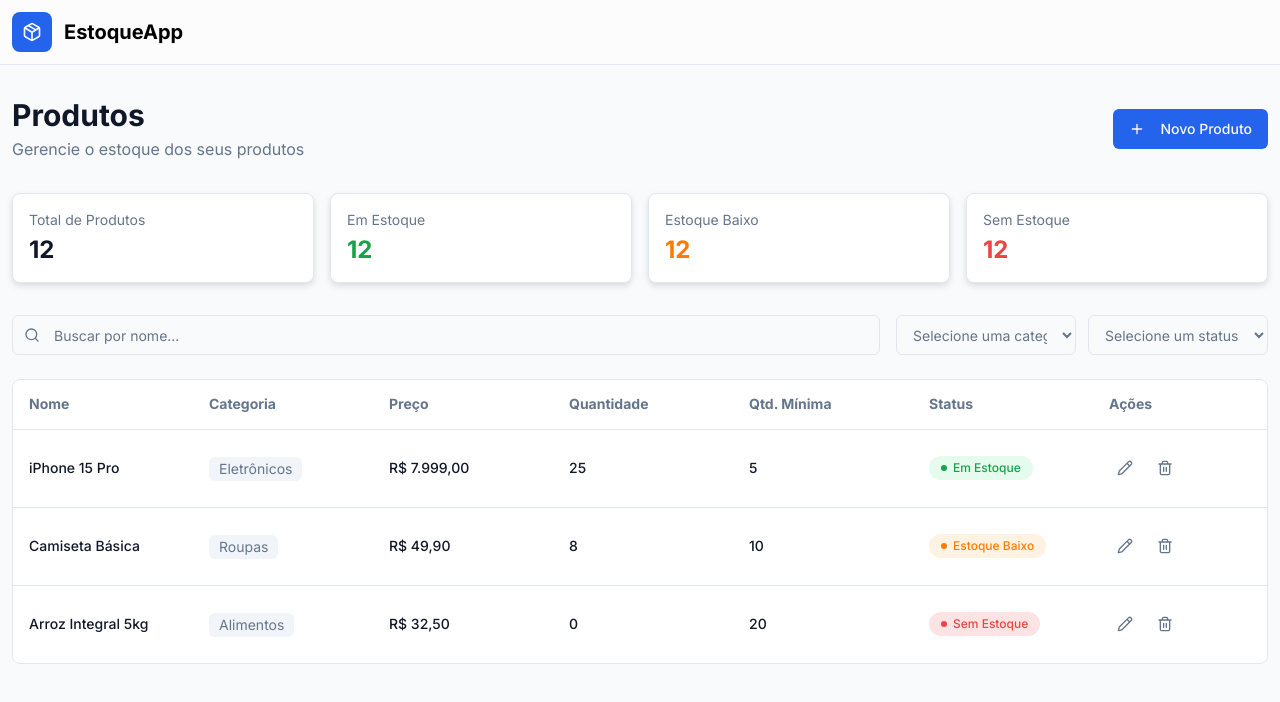
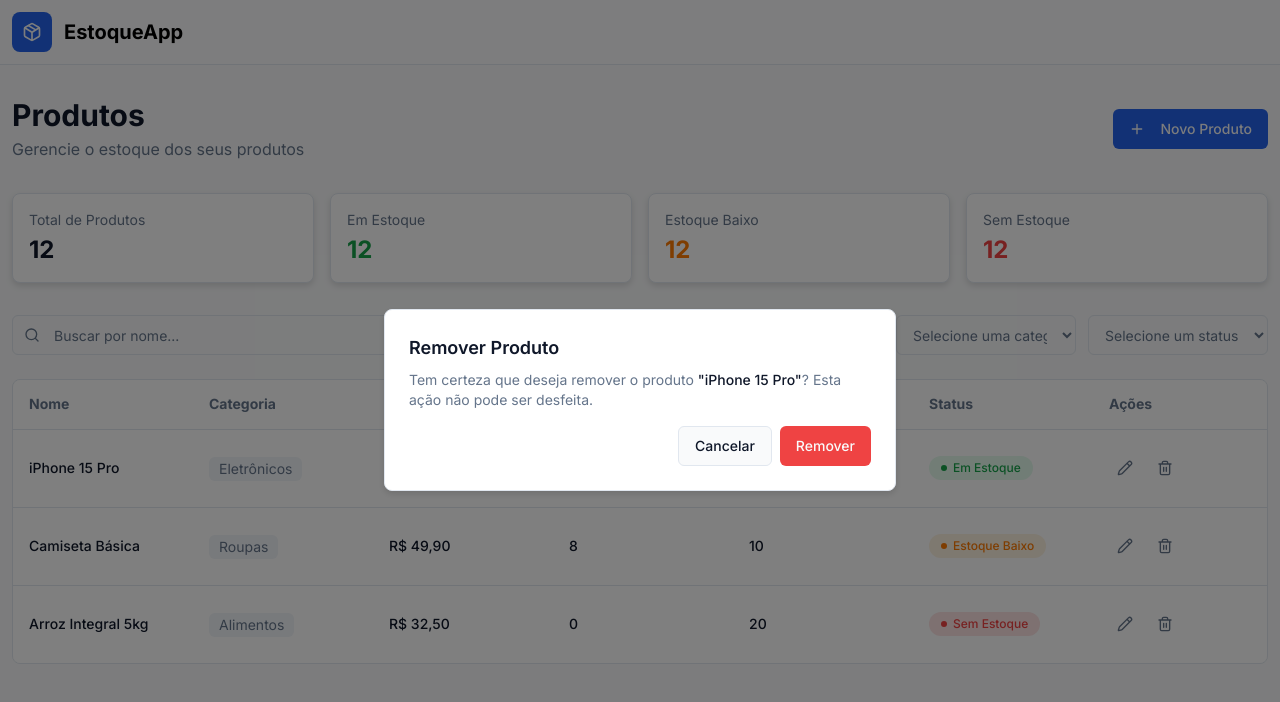
Before and after one commit to zehguilherme/product-inventory, a React (Vite) app: page / in a window 1280 px wide. Both pictures are taken after a click on the button 1165 px from the left and 468 px from the top of the page. Shown: the top 702 px of the page. Built offline with nearby package versions, Linux system fonts and the light colour scheme.

Commit message:
Add confirmation modal to delete a product

```diff
--- /dev/null
+++ b/src/components/DeleteModal.tsx
@@ -0,0 +1,100 @@
+import { useEffect, useRef } from 'react'
+
+import { Button } from './Button'
+
+interface DeleteModalProps {
+  isOpen: boolean
+  title: string
+  productName: string
+  onClose: () => void
+  deleteProduct: () => void
+}
+
+export const DeleteModal = ({
+  isOpen,
+  title,
+  productName,
+  onClose,
+  deleteProduct,
+}: DeleteModalProps) => {
+  const dialogRef = useRef<HTMLDialogElement>(null)
+
+  useEffect(() => {
+    const dialog = dialogRef.current
+
+    if (!dialog) {
+      return
+    }
+
+    if (isOpen) {
+      if (!dialog.open) {
+        dialog.showModal()
+      }
+    } else {
+      if (dialog.open) {
+        dialog.close()
+      }
+    }
+  }, [isOpen])
+
+  const handleBackdropClick = (event: React.MouseEvent<HTMLDialogElement>) => {
+    const dialog = dialogRef.current
+
+    if (!dialog) {
+      return
+    }
+
+    const modalInformationInRelationToViewPort = dialog.getBoundingClientRect()
+
+    const clickedInDialog =
+      modalInformationInRelationToViewPort.top <= event.clientY &&
+      event.clientY <= modalInformationInRelationToViewPort.bottom &&
+      modalInformationInRelationToViewPort.left <= event.clientX &&
+      event.clientX <= modalInformationInRelationToViewPort.right
+
+    if (!clickedInDialog) {
+      onClose()
+    }
+  }
+
+  return (
+    <dialog
+      ref={dialogRef}
+      onClick={handleBackdropClick}
+      onClose={onClose}
+      className="border-mystic fixed top-1/2 left-1/2 m-0 w-full max-w-lg -translate-x-1/2 -translate-y-1/2 rounded-lg border bg-white p-0 drop-shadow-md backdrop:bg-black/50"
+    >
+      <div className="p-6 shadow-xl">
+        {title && (
+          <h2 className="text-ebony mb-2 text-[18px]/[28px] font-semibold">
+            {title}
+          </h2>
+        )}
+
+        <p className="text-slate-gray mb-4 text-[14px]/[20px] font-normal">
+          Tem certeza que deseja remover o produto{' '}
+          <span className="text-ebony font-medium">"{productName}"</span>? Esta
+          ação não pode ser desfeita.
+        </p>
+
+        <div className="flex flex-col gap-2 sm:flex-row sm:justify-end">
+          <Button
+            onClick={onClose}
+            variant="ghost"
+            className="order-2 sm:order-1"
+          >
+            Cancelar
+          </Button>
+
+          <Button
+            onClick={deleteProduct}
+            variant="danger"
+            className="order-1 sm:order-2"
+          >
+            Remover
+          </Button>
+        </div>
+      </div>
+    </dialog>
+  )
+}
--- a/src/components/Table.tsx
+++ b/src/components/Table.tsx
@@ -15,13 +15,22 @@ interface TableRow {
 interface TableProps {
   columnNames: string[]
   rows: TableRow[]
+  openModalDeleteProduct: (product: TableRow) => void
 }
 
-export const Table = ({ columnNames, rows }: TableProps) => {
+export const Table = ({
+  columnNames,
+  rows,
+  openModalDeleteProduct,
+}: TableProps) => {
   const getStockStatus = (quantity: number, minQuantity: number) => {
-    if (quantity === 0) return 'Sem Estoque'
+    if (quantity === 0) {
+      return 'Sem Estoque'
+    }
 
-    if (quantity <= minQuantity) return 'Estoque Baixo'
+    if (quantity <= minQuantity) {
+      return 'Estoque Baixo'
+    }
 
     return 'Em Estoque'
   }
@@ -98,6 +107,7 @@ export const Table = ({ columnNames, rows }: TableProps) => {
                     <button
                       title="Excluir"
                       className="hover:bg-catskill-white cursor-pointer rounded-md p-2"
+                      onClick={() => openModalDeleteProduct(row)}
                     >
                       <Trash className="text-slate-gray h-4" />
                     </button>
--- a/src/pages/Home.tsx
+++ b/src/pages/Home.tsx
@@ -7,6 +7,7 @@ import { Plus } from '../components/icons/Plus'
 import { Magnifier } from '../components/icons/Magnifier'
 import { Select } from '../components/Form/Select'
 import { Table } from '../components/Table'
+import { DeleteModal } from '../components/DeleteModal'
 
 interface TableRow {
   name: string
@@ -22,7 +23,10 @@ export const Home = () => {
   const [categoryInput, setCategoryInput] = useState('')
   const [statusInput, setStatusInput] = useState('')
 
-  const categoriesList = [
+  const [modalIsOpen, setModalIsOpen] = useState(false)
+  const [productToDelete, setProductToDelete] = useState<TableRow | null>(null)
+
+  const [categoriesList] = useState([
     {
       value: 'perifericos',
       text: 'Periféricos',
@@ -39,9 +43,9 @@ export const Home = () => {
       value: 'computadores',
       text: 'Computadores',
     },
-  ]
+  ])
 
-  const statusList = [
+  const [statusList] = useState([
     {
       value: 'estoque',
       text: 'Em Estoque',
@@ -54,7 +58,7 @@ export const Home = () => {
       value: 'sem-estoque',
       text: 'Sem Estoque',
     },
-  ]
+  ])
 
   const tableColumnNames = [
     'Nome',
@@ -157,7 +161,25 @@ export const Home = () => {
           </div>
         </form>
 
-        <Table columnNames={tableColumnNames} rows={tableRows} />
+        <Table
+          columnNames={tableColumnNames}
+          rows={tableRows}
+          openModalDeleteProduct={(product: TableRow) => {
+            setProductToDelete(product)
+            setModalIsOpen(true)
+          }}
+        />
+
+        <DeleteModal
+          isOpen={modalIsOpen}
+          title="Remover Produto"
+          productName={productToDelete?.name || ''}
+          deleteProduct={() => {}}
+          onClose={() => {
+            setModalIsOpen(false)
+            setProductToDelete(null)
+          }}
+        ></DeleteModal>
       </section>
     </div>
   )
```
